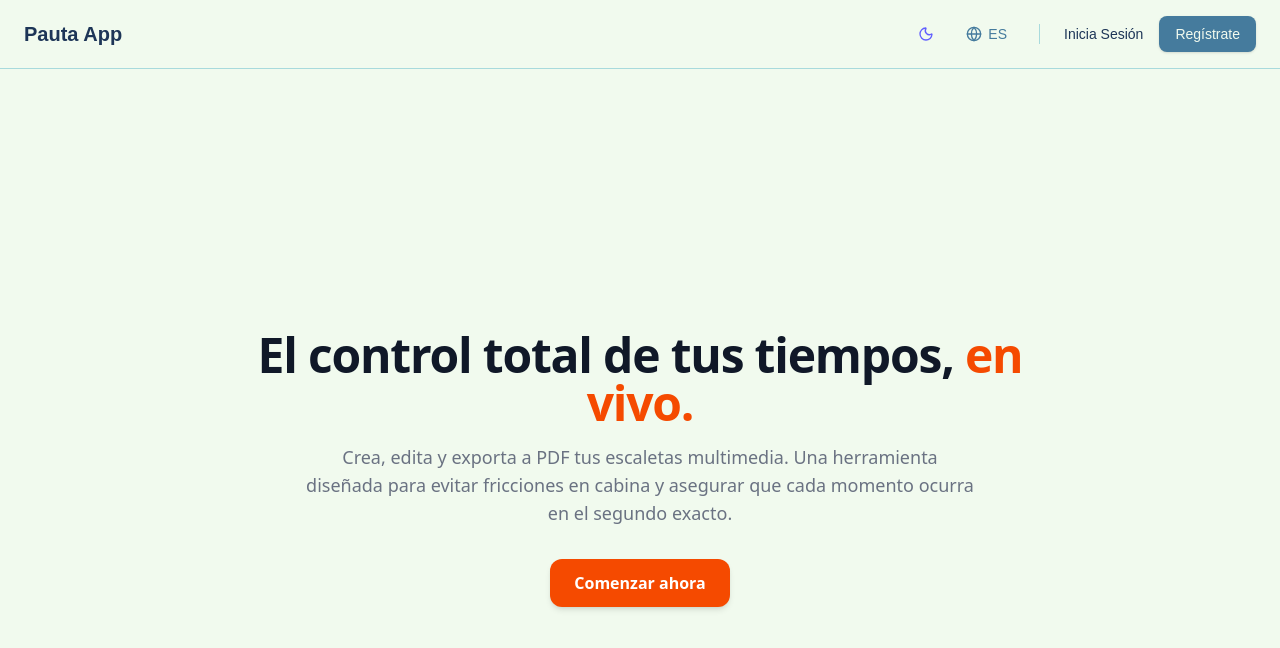
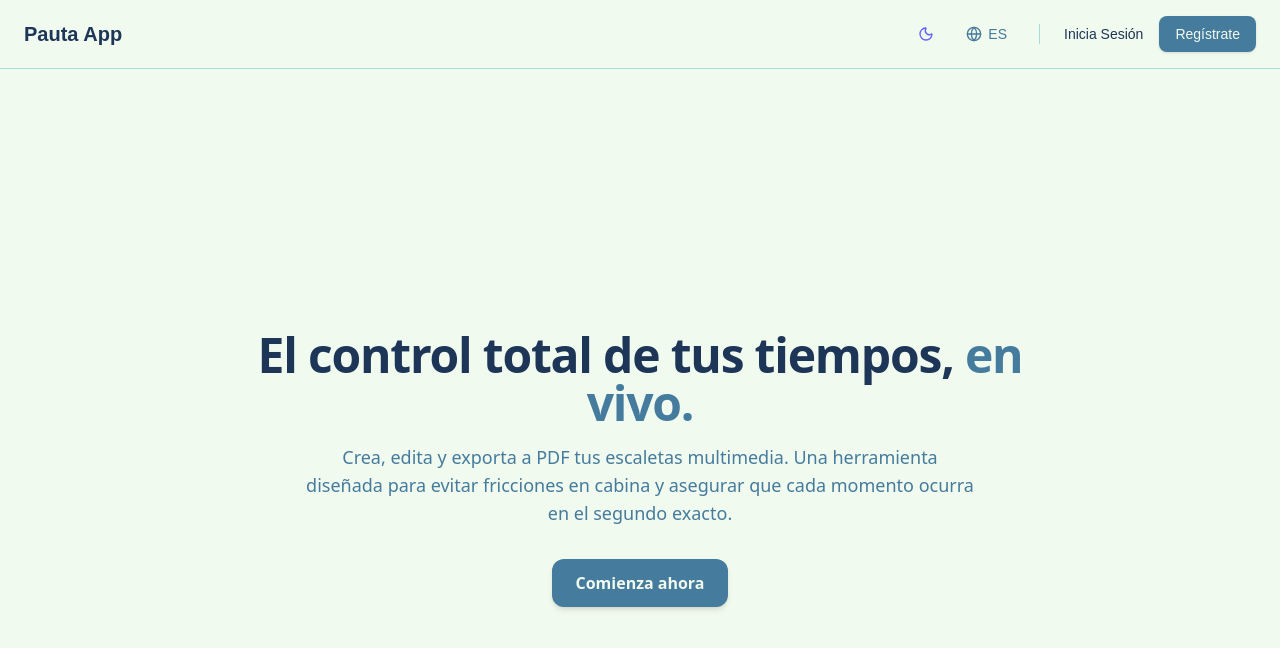
Before and after one commit to jbenjirc/pauta-app, a Next.js app: page / in a window 1280 px wide. Shown: the top 648 px of the page. Built offline with nearby package versions, Linux system fonts and the light colour scheme.

Commit message:
Lang update ES main landing page and register page

```diff
--- a/src/app/page.tsx
+++ b/src/app/page.tsx
@@ -1,26 +1,34 @@
+"use client";
+
 import Link from "next/link";
-import { Globe } from "lucide-react";
+import { useTranslation } from "@/contextos/LanguageContext";
 
 export default function LandingPage() {
+  const { t } = useTranslation();
+
   return (
-    <div className="min-h-screen flex flex-col font-sans bg-app">
+    <div className="min-h-screen flex flex-col font-sans bg-background transition-colors duration-300">
       {/* HERO SECTION */}
       <main className="flex-1 flex flex-col items-center justify-center text-center px-4 sm:px-6 lg:px-8 mt-16 md:mt-0">
-        <h1 className="text-4xl sm:text-5xl font-extrabold text-gray-900 tracking-tight mb-4 max-w-3xl">
-          El control total de tus tiempos,{" "}
-          <span className="text-orange-600">en vivo.</span>
+        <h1 className="text-4xl sm:text-5xl font-extrabold text-text-main tracking-tight mb-4 max-w-3xl">
+          {t("index.mainLandingPage.title-fragment1")}{" "}
+          <span className="text-primary">
+            {t("index.mainLandingPage.title-fragment2")}
+          </span>
         </h1>
-        <p className="text-lg text-gray-500 mb-8 max-w-2xl">
-          Crea, edita y exporta a PDF tus escaletas multimedia. Una herramienta
-          diseñada para evitar fricciones en cabina y asegurar que cada momento
-          ocurra en el segundo exacto.
+
+        {/* Usamos el texto silenciado (muted) para la descripción */}
+        <p className="text-lg text-text-muted mb-8 max-w-2xl">
+          {t("index.mainLandingPage.description")}
         </p>
+
         <div className="flex gap-4">
           <Link
             href="/registro"
-            className="text-base font-semibold bg-orange-600 hover:bg-orange-700 text-white px-6 py-3 rounded-xl transition-colors shadow-md"
+            className="text-base font-semibold bg-primary hover:opacity-90 text-primary-text px-6 py-3 rounded-xl transition-all shadow-md"
           >
-            Comenzar ahora
+            {/* También pasamos el botón al traductor */}
+            {t("index.mainLandingPage.action-button")}
           </Link>
         </div>
       </main>
--- a/src/app/registro/page.tsx
+++ b/src/app/registro/page.tsx
@@ -5,6 +5,7 @@ import { useRouter } from "next/navigation";
 import { createClient } from "@/lib/supabase";
 import { UserPlus } from "lucide-react";
 import Link from "next/link";
+import { useTranslation } from "@/contextos/LanguageContext";
 
 export default function RegisterPage() {
   const [email, setEmail] = useState("");
@@ -14,6 +15,8 @@ export default function RegisterPage() {
 
   const router = useRouter();
   const supabase = createClient();
+
+  const { t } = useTranslation();
 
   const manejarRegistro = async (e: React.FormEvent) => {
     e.preventDefault();
@@ -37,17 +40,17 @@ export default function RegisterPage() {
       <div className="max-w-md w-full bg-white rounded-2xl shadow-sm border border-gray-200 p-8">
         <div className="text-center mb-8">
           <h1 className="text-2xl font-bold text-gray-900 mb-2">
-            Crear una cuenta
+            {t("registro.registroForm.title")}
           </h1>
           <p className="text-gray-500 text-sm">
-            Comienza a organizar tus escaletas en Pauta App
+            {t("registro.registroForm.description")}
           </p>
         </div>
 
         <form onSubmit={manejarRegistro} className="space-y-5">
           <div>
             <label className="block text-sm font-medium text-gray-700 mb-1">
-              Correo Electrónico
+              {t("registro.registroForm.mail-title")}
             </label>
             <input
               type="email"
@@ -55,12 +58,13 @@ export default function RegisterPage() {
               value={email}
               onChange={(e) => setEmail(e.target.value)}
               className="w-full px-4 py-2 bg-gray-50 border border-gray-300 rounded-lg focus:ring-2 focus:ring-orange-500 focus:border-orange-500 outline-none transition-all"
+              placeholder={t("registro.registroForm.mail-placeholder")}
             />
           </div>
 
           <div>
             <label className="block text-sm font-medium text-gray-700 mb-1">
-              Contraseña
+              {t("registro.registroForm.password-title")}
             </label>
             <input
               type="password"
@@ -68,7 +72,7 @@ export default function RegisterPage() {
               value={password}
               onChange={(e) => setPassword(e.target.value)}
               className="w-full px-4 py-2 bg-gray-50 border border-gray-300 rounded-lg focus:ring-2 focus:ring-orange-500 focus:border-orange-500 outline-none transition-all"
-              placeholder="Mínimo 6 caracteres"
+              placeholder={t("registro.registroForm.password-placeholder")}
             />
           </div>
 
@@ -87,19 +91,25 @@ export default function RegisterPage() {
               "Creando..."
             ) : (
               <>
-                <UserPlus className="w-4 h-4" /> Registrarse
+                <UserPlus className="w-4 h-4" />{" "}
+                {t("registro.registroForm.submit-button")}
               </>
             )}
           </button>
         </form>
 
         <div className="mt-6 text-center">
-          <Link
-            href="/entrar"
-            className="text-sm text-gray-500 hover:text-gray-900 transition-colors"
-          >
-            ¿Ya tienes cuenta? Inicia sesión
-          </Link>
+          <div className="text-sm text-gray-500">
+            {t("registro.registroForm.login-text")}{" "}
+            <Link
+              href="/entrar"
+              className="text-sm text-gray-500 hover:text-gray-900 transition-colors"
+            >
+              <span className="font-semibold">
+                {t("registro.registroForm.login-link")}
+              </span>
+            </Link>
+          </div>
         </div>
       </div>
     </div>
--- a/src/local/lenguajes/es.json
+++ b/src/local/lenguajes/es.json
@@ -1,10 +1,28 @@
 {
   "navbar": {
     "login": "Inicia Sesión",
-    "register": "Regístrate"
+    "register": "Regístrate",
+    "MODAL-lenguaje": "Idioma"
   },
-  "home": {
-    "title": "Bienvenido al Editor",
-    "subtitle": "Crea tus escaletas de forma profesional."
+  "index": {
+    "mainLandingPage": {
+      "title-fragment1": "El control total de tus tiempos,",
+      "title-fragment2": "en vivo.",
+      "description": "Crea, edita y exporta a PDF tus escaletas multimedia. Una herramienta diseñada para evitar fricciones en cabina y asegurar que cada momento ocurra en el segundo exacto.",
+      "action-button": "Comienza ahora"
+    }
+  },
+  "registro": {
+    "registroForm": {
+      "title": "Crea tu cuenta",
+      "description": "Comienza a organizar tus escaletas en Pauta App",
+      "mail-title": "Correo electrónico",
+      "mail-placeholder": "correo@pauta.app",
+      "password-title": "Contraseña",
+      "password-placeholder": "•••••••••",
+      "submit-button": "Registrarse",
+      "login-text": "¿Ya tienes una cuenta?",
+      "login-link": "Inicia sesión"
+    }
   }
 }
```
